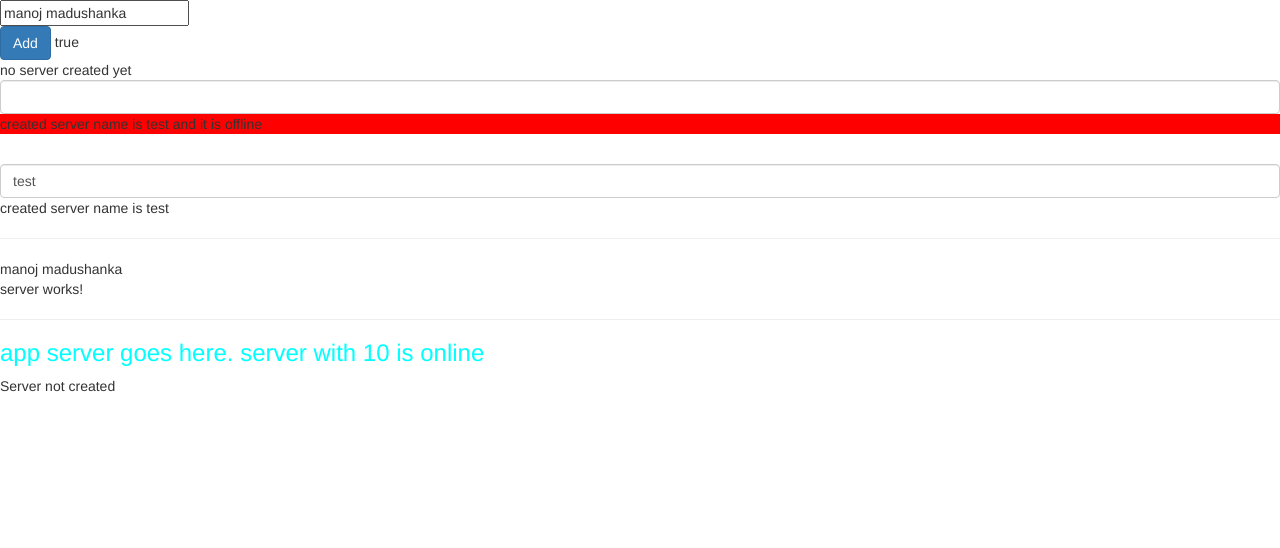
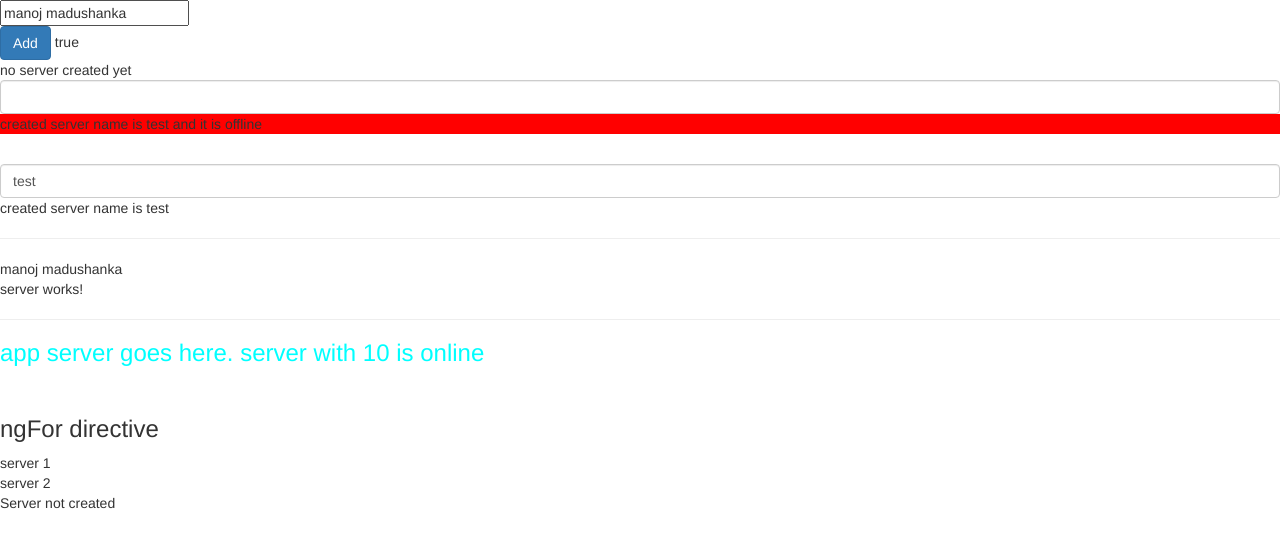
Before and after one commit to manoj1995madushanka/udemy_angular, an Angular app: page / in a window 1280 px wide. Shown: the top 548 px of the page. Built offline with nearby package versions, Linux system fonts and the light colour scheme.

Commit message:
ngFor example

```diff
--- a/src/app/app.component.html
+++ b/src/app/app.component.html
@@ -23,6 +23,12 @@
 {{name}}
 <app-server></app-server>
 
+<br>
+<h3>ngFor directive</h3>
+<div *ngFor="let server of servers">
+  {{server}}
+</div>
+
 
 <!--ngIf and else condition-->
 <p *ngIf="serverCreated; else noServer">created server name is {{serverName}}</p>
--- a/src/app/app.component.ts
+++ b/src/app/app.component.ts
@@ -13,6 +13,9 @@ export class AppComponent {
   serverName: string = 'test';
   serverCreated = false;
   serverStatus: string;
+
+  servers = ['server 1','server 2']
+  serverNumber = 3;
 
   /**
    * after 2 seconds allowserver is true
@@ -31,6 +34,8 @@ export class AppComponent {
    * */
   onCreateServer() {
     this.serverCreated = true;
+    this.servers.push('server '+ this.serverNumber);
+    this.serverNumber++;
     this.serverCreationStatus = 'server was created';
   }
 
```
